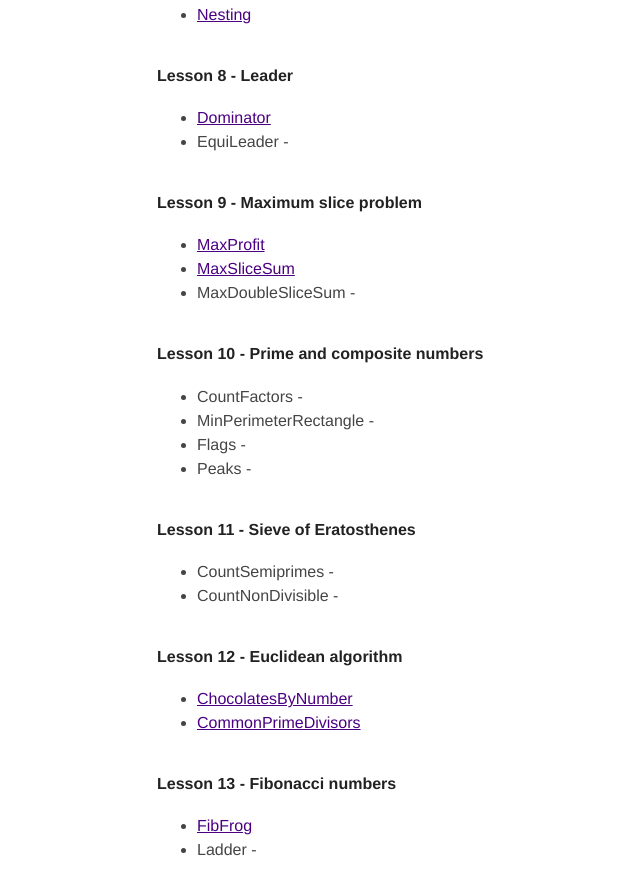
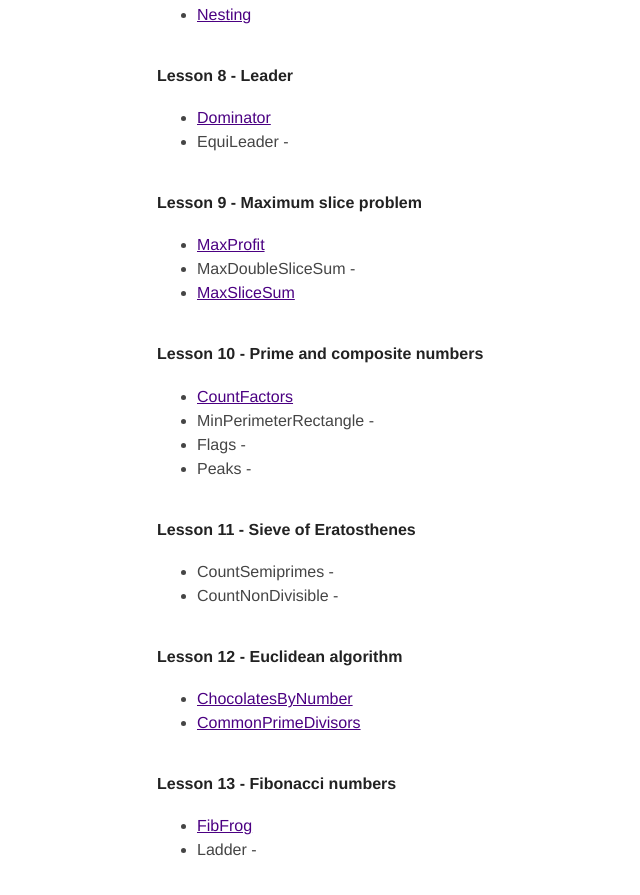
Before and after one commit to sphilee/sphilee.github.io, a Jekyll site: the page built from _posts/2018-04-26-algorithm.md, in a window 1280 px wide and 900 px high, scrolled down 1372 px. Shown: the top 895 px of the window, without its empty margins (78-718 px from the left). Built offline with Jekyll 4.4.1, drawn with Linux system fonts in a browser that asks for light colours; comment, search, counter and statistics services are not loaded; part of the change alters nothing that is shown.

```diff
--- a/_posts/2018-04-26-algorithm.md
+++ b/_posts/2018-04-26-algorithm.md
@@ -53,11 +53,11 @@ permalink: Algorithm
 
 #### Lesson 9 - Maximum slice problem
 - [MaxProfit](https://gist.github.com/sphilee/eb622442d647758052108751456dd722)
+- MaxDoubleSliceSum -
 - [MaxSliceSum](https://gist.github.com/sphilee/ee6f465edf5d5474b03f2929f065ff1e)
-- MaxDoubleSliceSum -
 
 #### Lesson 10 - Prime and composite numbers
-- CountFactors -
+- [CountFactors](https://gist.github.com/sphilee/985f06d9909f156ea34997e689206beb)
 - MinPerimeterRectangle -
 - Flags -
 - Peaks -
```
